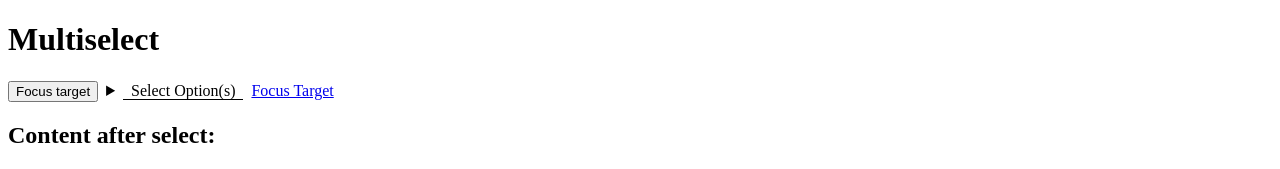
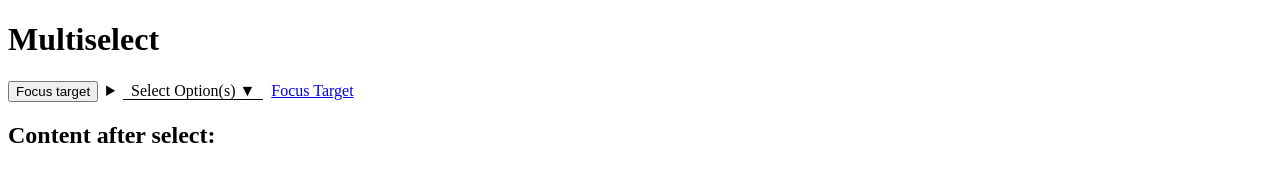
Before and after one commit to dreiv/ng-multiselect, an Angular app: page / in a window 1280 px wide. Shown: the top 169 px of the page. Built offline with nearby package versions, Linux system fonts and the light colour scheme.

Commit message:
extracted open state

```diff
--- a/src/app/app.component.html
+++ b/src/app/app.component.html
@@ -2,7 +2,7 @@
 
 <button>Focus target</button>
 
-<app-multi-select class="multi" [options]="multiSelectOptions" (selected)="onMultiSelect($event)">
+<app-multi-select class="multi" [options]="multiSelectOptions" (selectedChange)="onMultiSelect($event)">
 </app-multi-select>
 
 <a href="#">Focus Target</a>
--- a/src/app/dropdown/dropdown.component.ts
+++ b/src/app/dropdown/dropdown.component.ts
@@ -9,19 +9,24 @@ import { find } from 'rxjs/operators';
 })
 export class DropdownComponent {
   @ViewChild('dropdown') dropdownRef: ElementRef
-  @Output() onToggle = new EventEmitter();
-  @Input() open = false;
-
+  @Output() openChange = new EventEmitter();
+  set open(val) {
+    this.dropdownRef.nativeElement.open = val;
+    this.openChange.emit(val);
+  }
+  get open(): boolean {
+    return this.dropdownRef.nativeElement.open;
+  }
 
   constructor(private utilitiesService: UtilitiesService) { }
 
   onClick() {
-    const dropdown = this.dropdownRef.nativeElement;
+    this.openChange.emit(!this.open);
 
-    if (!dropdown.open) { // triggers when dropdown is opened
+    if (!this.open) { // triggers when dropdown is opened
       this.utilitiesService.documentClicked$
-        .pipe(find(({ target }) => !dropdown.contains(target)))
-        .subscribe(() => { dropdown.open = false })
+        .pipe(find(({ target }) => !this.dropdownRef.nativeElement.contains(target)))
+        .subscribe(() => { this.open = false })
     }
   }
 }
--- a/src/app/multi-select/multi-select.component.html
+++ b/src/app/multi-select/multi-select.component.html
@@ -1,5 +1,5 @@
-<app-dropdown>
-  <span class="title">{{title}}</span>
+<app-dropdown (openChange)="onOpenChange($event)">
+  <span class="title">{{title}} {{isOpen ? '▲' : '▼'}}</span>
 
   <li *ngFor="let option of options; let i = index">
     <label>
--- a/src/app/multi-select/multi-select.component.ts
+++ b/src/app/multi-select/multi-select.component.ts
@@ -13,16 +13,17 @@ export type MultiSelectOption = {
 })
 export class MultiSelectComponent {
   @Input() options: MultiSelectOption[];
-  @Output() selected = new EventEmitter<string[]>();
+  @Output() selectedChange = new EventEmitter<string[]>();
   private selectedOptions: MultiSelectOption[];
   title = 'Select Option(s)';
+  isOpen = false;
 
   constructor() { }
 
   onChange(index: number): void {
     this.options[index].checked = !this.options[index].checked;
     this.selectedOptions = this.options.filter(({ checked }) => checked);
-    this.selected.emit(this.selectedOptions.map(({ id }) => id));
+    this.selectedChange.emit(this.selectedOptions.map(({ id }) => id));
 
     this.updateTitle();
   }
@@ -33,4 +34,8 @@ export class MultiSelectComponent {
     this.title = selectedNo ? `${selectedNo} options selected` : 'Select Option(s)';
   }
 
+  onOpenChange(isOpen) {
+    this.isOpen = isOpen;
+  }
+
 }
```
